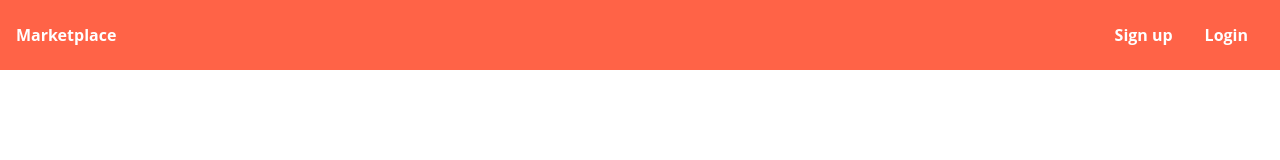
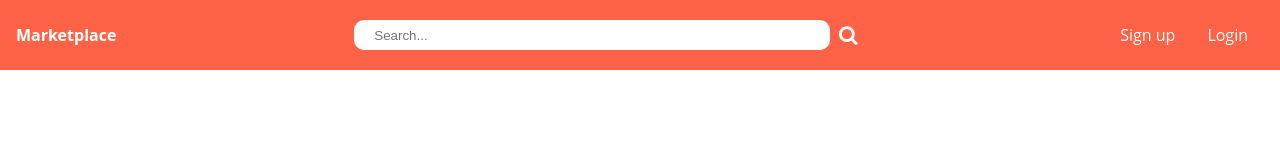
Before and after one commit to gandh99/Marketplace, a plain HTML site: page index.html in a window 1280 px wide. Drawn offline with Linux system fonts and the light colour scheme.

Commit message:
Added a search bar

```diff
--- a/index.html
+++ b/index.html
@@ -5,6 +5,7 @@
     <meta charset="UTF-8">
     <meta name="viewport" content="width=device-width, initial-scale=1.0">
     <meta http-equiv="X-UA-Compatible" content="ie=edge">
+    <link rel="stylesheet" href="https://cdnjs.cloudflare.com/ajax/libs/font-awesome/4.7.0/css/font-awesome.min.css">
     <link rel="stylesheet" href="styles/index.css">
     <title>Marketplace</title>
 </head>
@@ -14,6 +15,12 @@
         <div class="nav-bar-logo">
             <div class="logo">Marketplace</div>
         </div>
+        <div class="search-container">
+            <input type="text" class="searchTerm" placeholder="Search...">
+            <button type="submit" class="searchButton">
+                <i class="fa fa-search"></i>
+            </button>
+        </div>
         <div class="nav-bar-options">
             <span class="nav-bar-options-item">Sign up</span>
             <span class="nav-bar-options-item">Login</span>
--- a/styles/index.css
+++ b/styles/index.css
@@ -1,5 +1,5 @@
-@import url("styles.css");
 @import url("nav-bar.css");
+@import url("search-bar.css");
 
 body, html {
     font-family: 'Open Sans', sans-serif;
--- a/styles/nav-bar.css
+++ b/styles/nav-bar.css
@@ -6,10 +6,10 @@
     flex-direction: row;
     justify-content: space-between;
     height: 70px;
-    font-weight: bold;
 }
 
 .nav-bar-logo {
+    font-weight: bold;
     display: flex;
     flex-direction: row;
     justify-content: start;
--- /dev/null
+++ b/styles/search-bar.css
@@ -0,0 +1,33 @@
+@import url("styles.css");
+
+.search-container {
+    width: 40%;
+    position: relative;
+    top: 20px;
+    display: flex;
+}
+
+.searchTerm {
+    width: 100%;
+    padding: 5px 20px;
+    height: 20px;
+    outline: none;
+    color: #9DBFAF;
+    border: none;
+    border-radius: 10px;
+}
+
+.searchTerm:focus {
+    color: black;
+}
+
+.searchButton {
+    width: 40px;
+    height: 31px;
+    border: none;
+    background: var(--orange-color);
+    text-align: center;
+    color: var(--white-color);
+    cursor: pointer;
+    font-size: 20px;
+}
```
